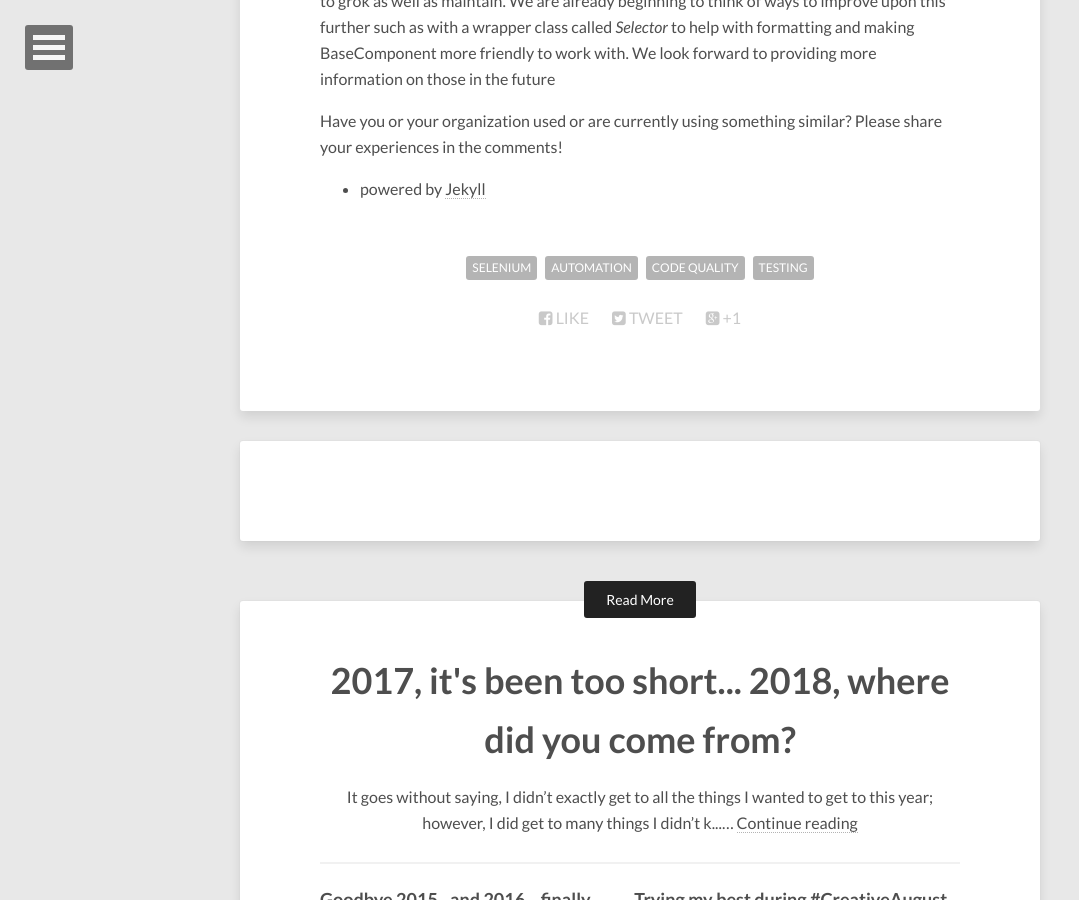
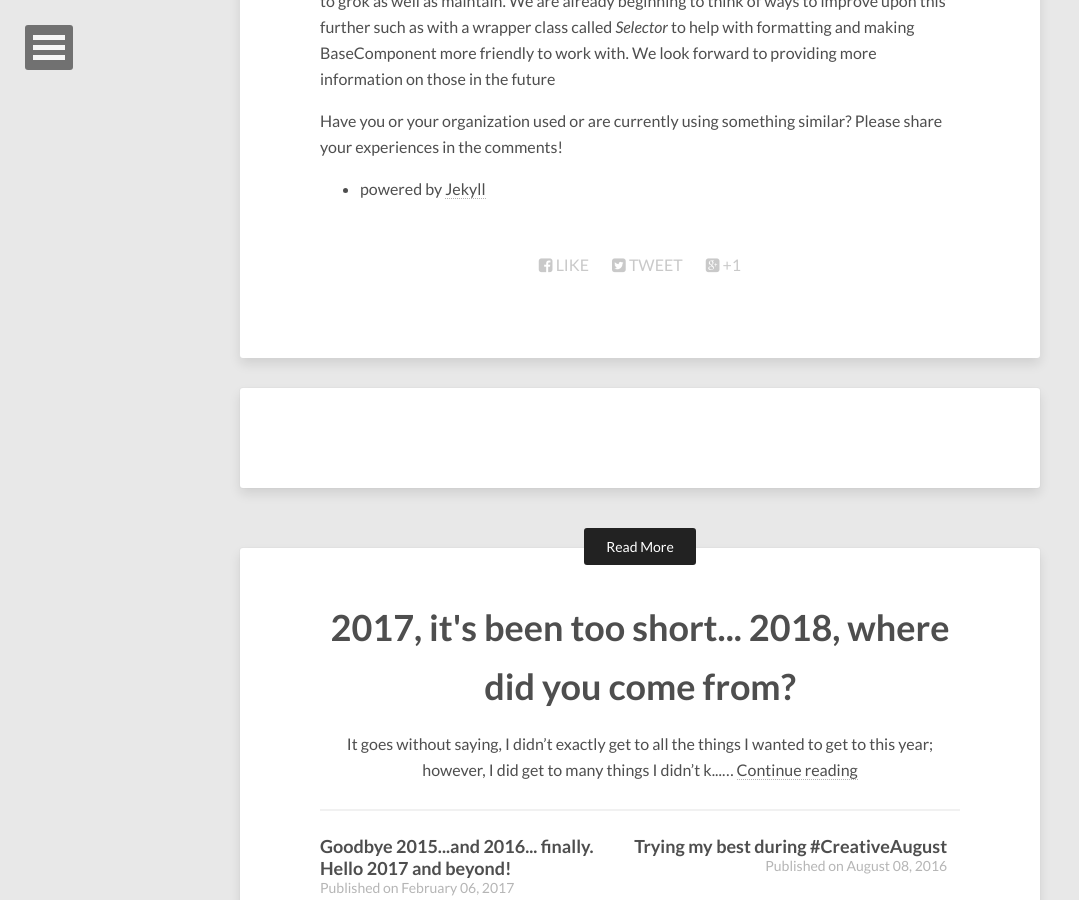
Before and after one commit to andydelso/ddaypunk06.github.io, a Jekyll site: the page built from _posts/2019-06-17-selenium-component-model.md, in a window 1280 px wide and 900 px high, scrolled down 2342 px. Shown: the whole window, without its empty margins (0-1079 px from the left). Built offline with Jekyll 4.4.1, drawn with Linux system fonts in a browser that asks for light colours; nearby versions of some CDN libraries; comment, search, counter and statistics services are not loaded; some of the changed lines change nothing that is shown.

Commit message:
remove block elements not working

```diff
--- a/_posts/2019-06-17-selenium-component-model.md
+++ b/_posts/2019-06-17-selenium-component-model.md
@@ -1,12 +1,7 @@
 ---
 layout: post
-title: "How We Use a Component Model in Selenium \nto Increase Maintainability"
+title: "How We Use a Component Model in Selenium to Increase Maintainability"
 date: 2019-06-17
-published: true
-description: "A look inside how creating smaller classes, dubbed components, can help your Selenium framework become easier to digest, as well as more maintainable"
-categories: [work]
-tags: [selenium, automation, code quality, testing]
-cover_image: https://thepracticaldev.s3.amazonaws.com/i/b0kx5zeozdv0jv6gdncy.jpg
 ---
 
   Over the past 9 years of [Sprout Social's](https://sproutsocial.com) existence,  our [Selenium](https://www.seleniumhq.org/) framework has grown into 100's of scenarios with as many page classes and factory containers. We've noticed it has become cumbersome to manage and as such, our QA Engineers thought the models in use needed a refresh. So in recent times, we adopted what we like to call the **Component Model**.
```
